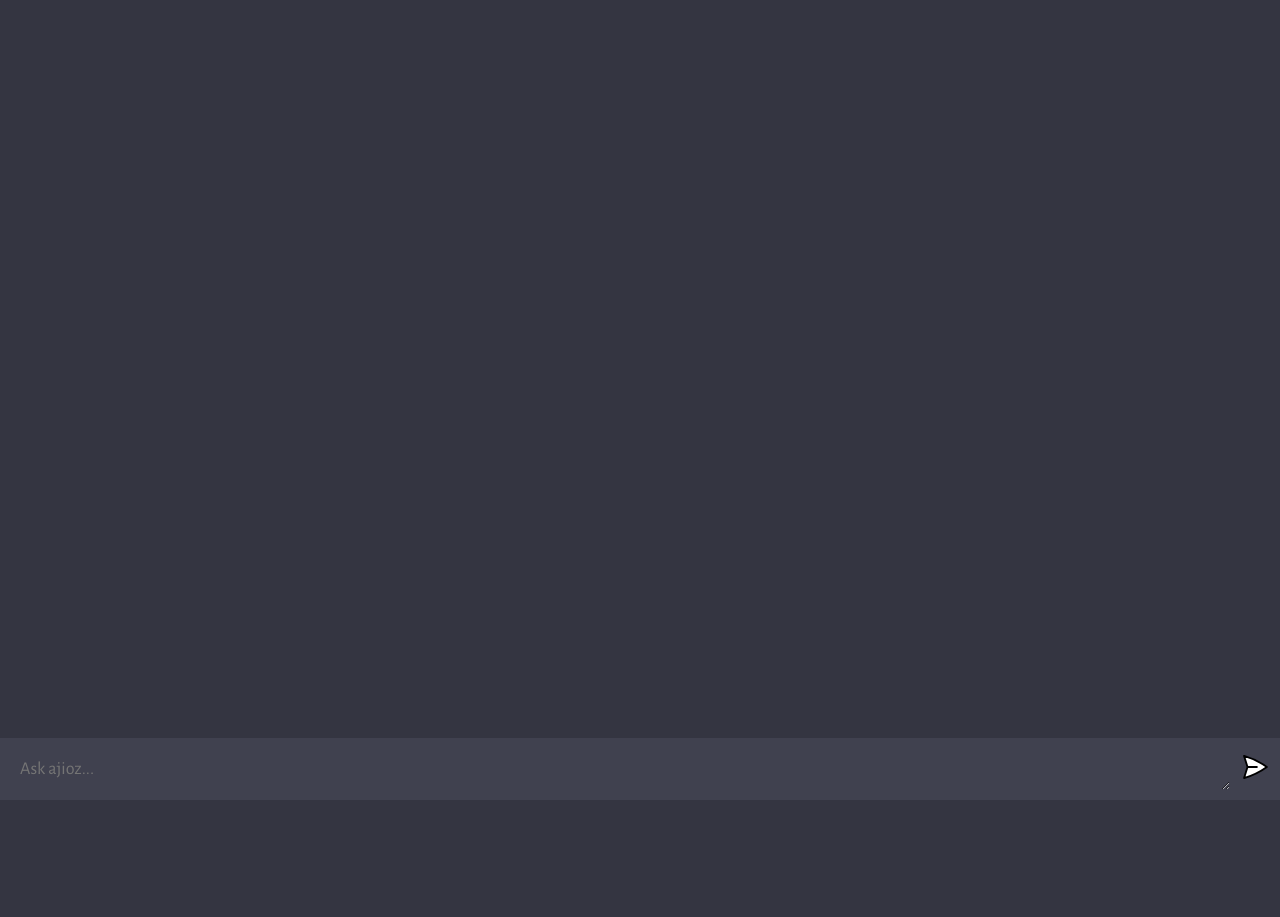
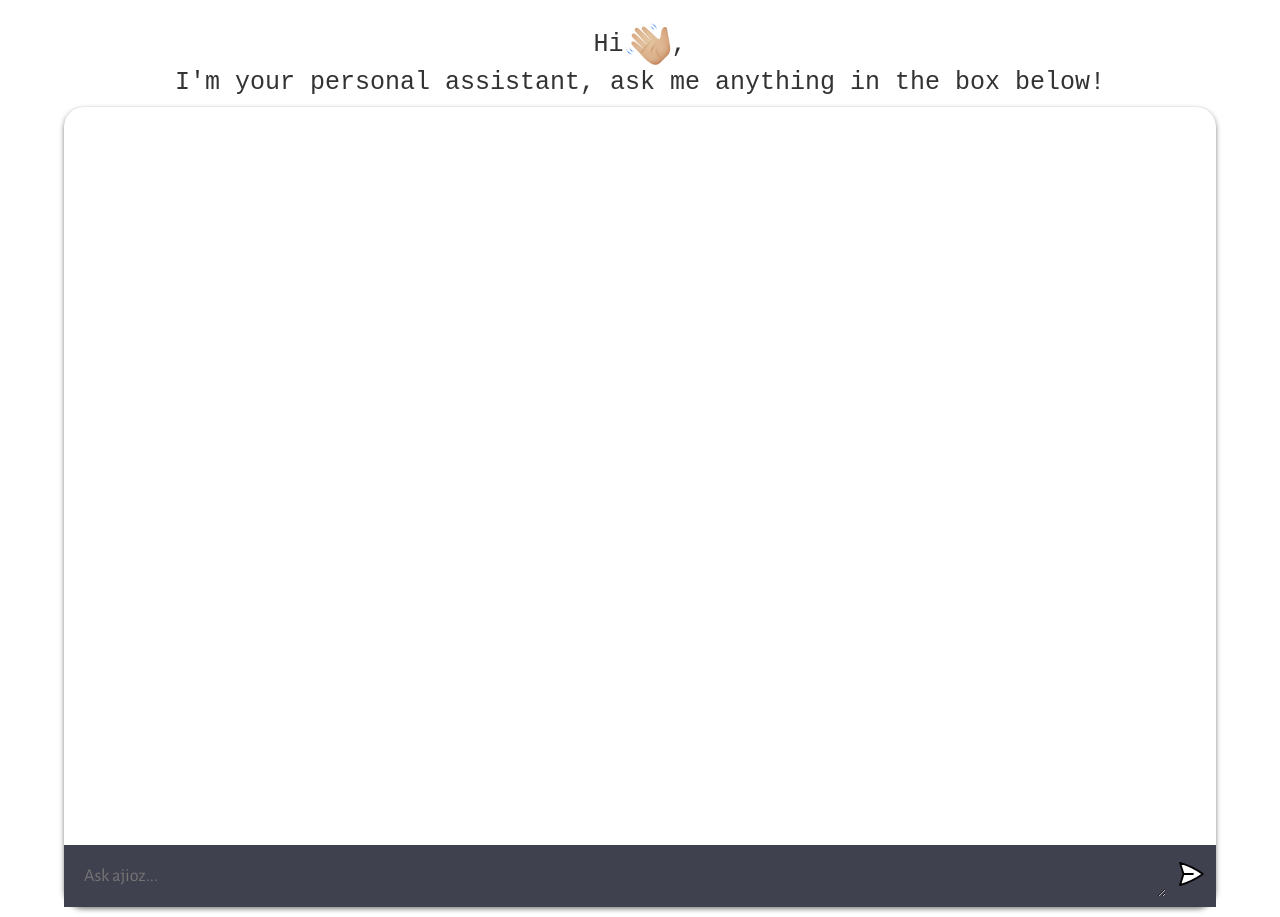
Before and after one commit to Ajioz/ajiozChat_AI, a website built with Vite: page client/index.html in a window 1280 px wide. Before the commit the page ends 800 px from the top, so only its background shows below. Built offline with nearby package versions, Linux system fonts and the light colour scheme.

Commit message:
Improved on UI

```diff
--- a/client/index.html
+++ b/client/index.html
@@ -8,6 +8,12 @@
     <link rel="stylesheet" href="style.css">
   </head>
   <body>
+    <div class="header">
+      <p>Hi</p>
+      <img src="assets/hand.png" alt="hand">
+      <p>,</p>
+      <p>I'm your personal assistant, ask me anything in the box below!</p>
+    </div>
     <div id="app">
       <div id="chat_container"></div>
       <form action="">
--- a/client/style.css
+++ b/client/style.css
@@ -8,18 +8,51 @@
 }
 
 body {
-  background: #343541;
+  background: #fff;
+  display: flex;
+  justify-content: center;
+  align-items: center;
+  margin: 10px auto;
+  flex-direction: column;
+  flex-wrap: wrap;
 }
 
+.header{
+  display: flex;
+  flex-direction: row;
+  flex-wrap: wrap;
+  background-color: inherit;
+  width: 80%;
+  justify-content: center;
+  align-items: center;
+  padding: 10px 20px;
+}
+
+.header p{
+  color: #333;
+  font-family: monospace;
+  font-size: 25px;
+}
 #app {
-  width: 100vw;
+  width: 90%;
   height: 100vh;
-  background: #343541;
-
+  background: #fff;
+  border-radius: 20px;
   display: flex;
   flex-direction: column;
   align-items: center;
   justify-content: space-between;
+  box-shadow: 0 2px 5px rgba(0, 0, 0, 0.5);
+  -webkit-transition: all 0.6s cubic-bezier(0.165, 0.84, 0.44, 1);
+  transition: all 0.6s cubic-bezier(0.165, 0.84, 0.44, 1);
+}
+
+#app:hover{
+  opacity: 1;
+  box-shadow: 0 1px 2px rgba(0, 0, 0, 0.2);
+  -webkit-transform: scale(0.99, 0.99);
+  transform: scale(0.99, 0.99);
+  cursor: pointer;
 }
 
 #chat_container {
```
Also changed, not shown: client/assets/hand.png (added).
